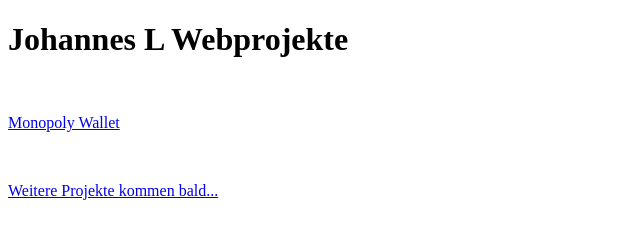
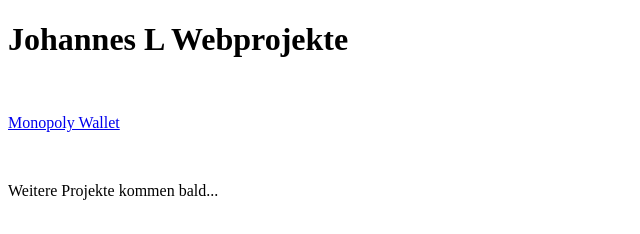
Before and after one commit to johannes6099/Startseite, a plain HTML site: page index.html in a window 1280 px wide. Shown: the whole page, without its empty margins (0-640 px from the left). Drawn offline with Linux system fonts and the light colour scheme.

Commit message:
Update index.html

```diff
--- a/index.html
+++ b/index.html
@@ -5,7 +5,7 @@
   </head>
   <body>
     <h1>Johannes L Webprojekte</h1><br>
-    <p><a href="https://monopoly-wallet.johanneslweb.xyz">Monopoly Wallet</p><br>
+    <p><a href="https://monopoly-wallet.johanneslweb.xyz">Monopoly Wallet</a></p><br>
     <p>Weitere Projekte kommen bald...</p>
   </body>
 </html>
```
